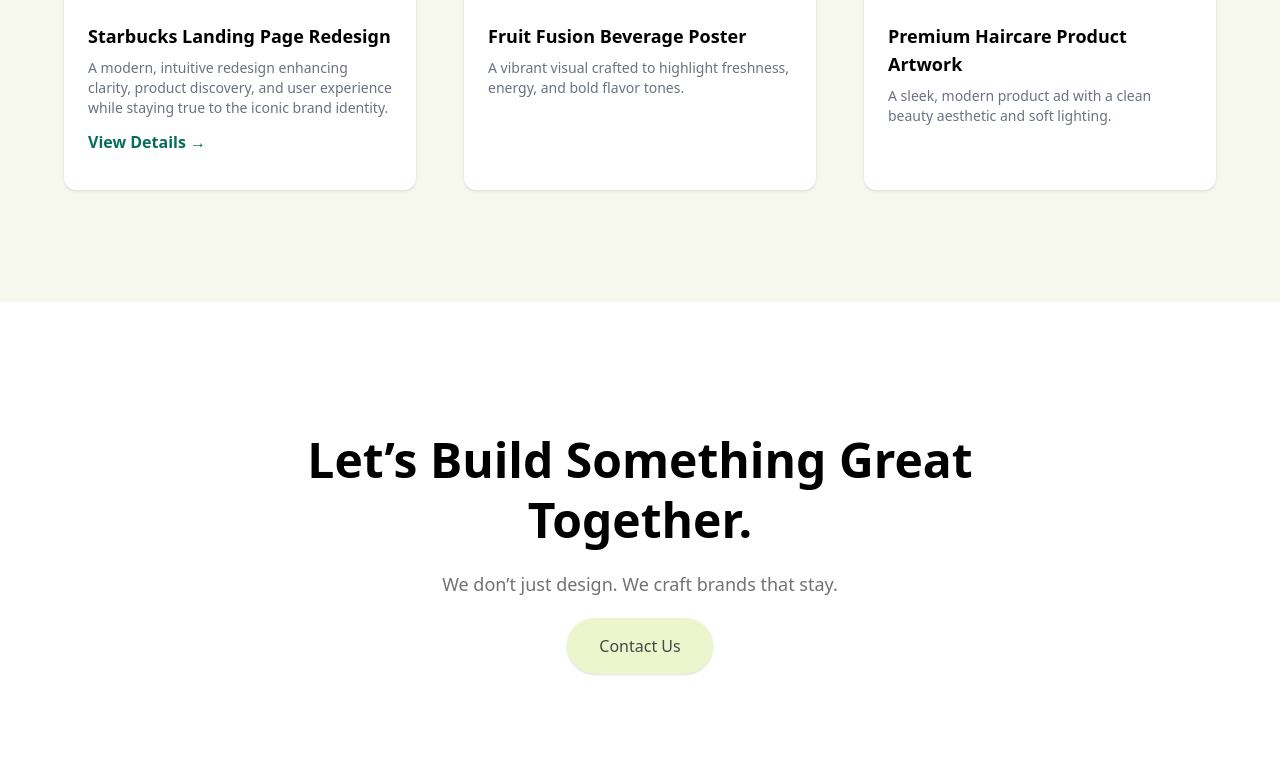
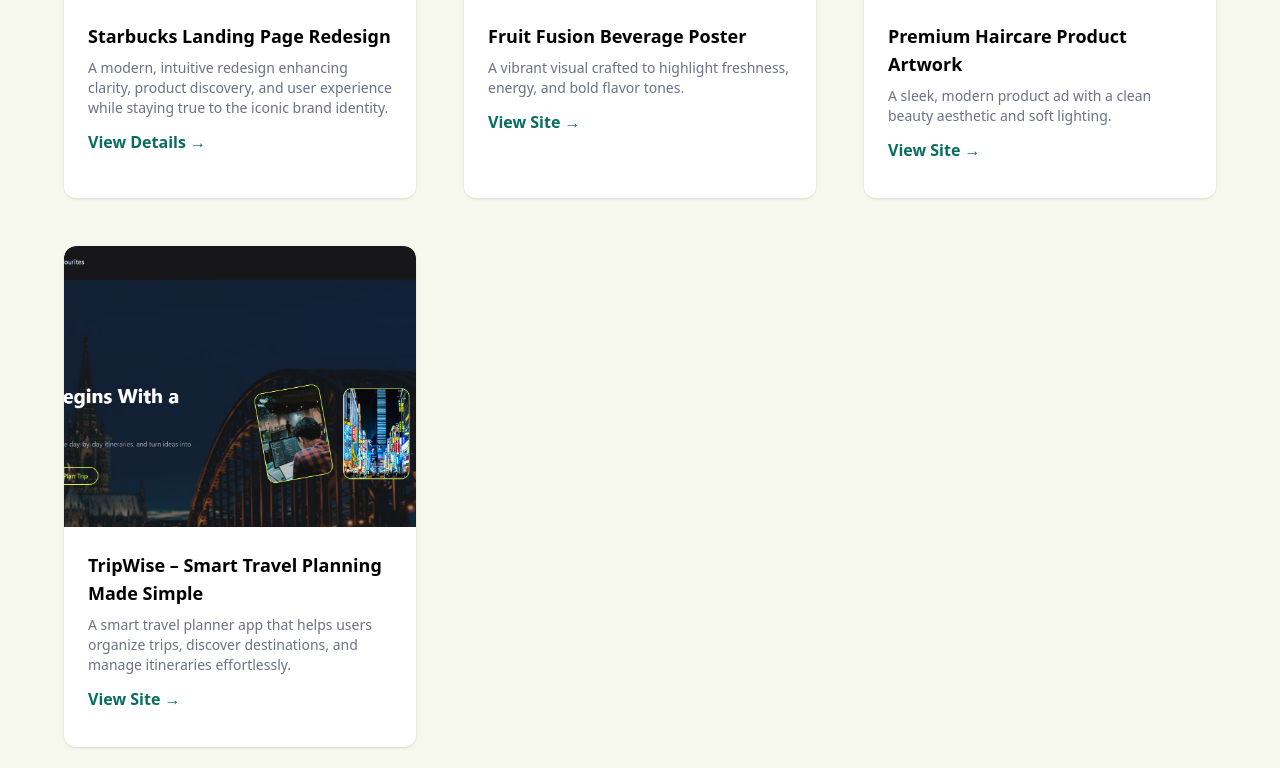
Before and after one commit to affan9431/Qasida-Tech-Studio-Frontend, a React (Vite) app: page / in a window 1280 px wide. Shown: the part 3332-4100 px from the top of the page. Built offline with nearby package versions, Linux system fonts and the light colour scheme.

Commit message:
Update projects section

```diff
--- a/src/components/HomeProjectSection.jsx
+++ b/src/components/HomeProjectSection.jsx
@@ -21,6 +21,13 @@ const projectData = [
     title: "Premium Haircare Product Artwork",
     description:
       "A sleek, modern product ad with a clean beauty aesthetic and soft lighting.",
+  },
+  {
+    id: 4,
+    image: "/images/project-3.png",
+    title: "TripWise – Smart Travel Planning Made Simple",
+    description:
+      "A smart travel planner app that helps users organize trips, discover destinations, and manage itineraries effortlessly.",
   },
 ];
 
@@ -64,10 +71,16 @@ function HomeProjectSection() {
               <p className="text-gray-500 text-sm mt-2">{item.description}</p>
 
               {/* Button */}
-              {item.title === "Starbucks Landing Page Redesign" && (
-                <Link to={`/app/projects/${item.id}`}>
+              {item.title === "Starbucks Landing Page Redesign" ? (
+                <Link to={`/projects/${item.id}`}>
                   <button className=" py-3 text-[#076D5D] font-semibold rounded-lg cursor-pointer transition-all duration-300 ">
                     View Details &rarr;
+                  </button>
+                </Link>
+              ) : (
+                <Link to={`https://tripwise-planner.netlify.app/app/home`}>
+                  <button className=" py-3 text-[#076D5D] font-semibold rounded-lg cursor-pointer transition-all duration-300 ">
+                    View Site &rarr;
                   </button>
                 </Link>
               )}
--- a/src/pages/ProjectDetails.jsx
+++ b/src/pages/ProjectDetails.jsx
@@ -27,7 +27,7 @@ export default function ProjectDetails() {
     <div className="bg-background text-foreground">
       <Helmet>
         <title>
-          {project.title} | Web Development Case Study | Qasida Tech Studio
+          {project.name} | Web Development Case Study | Qasida Tech Studio
         </title>
 
         <meta name="description" content={project.description} />
```
Also changed, not shown: public/images/project-3.png (added).
